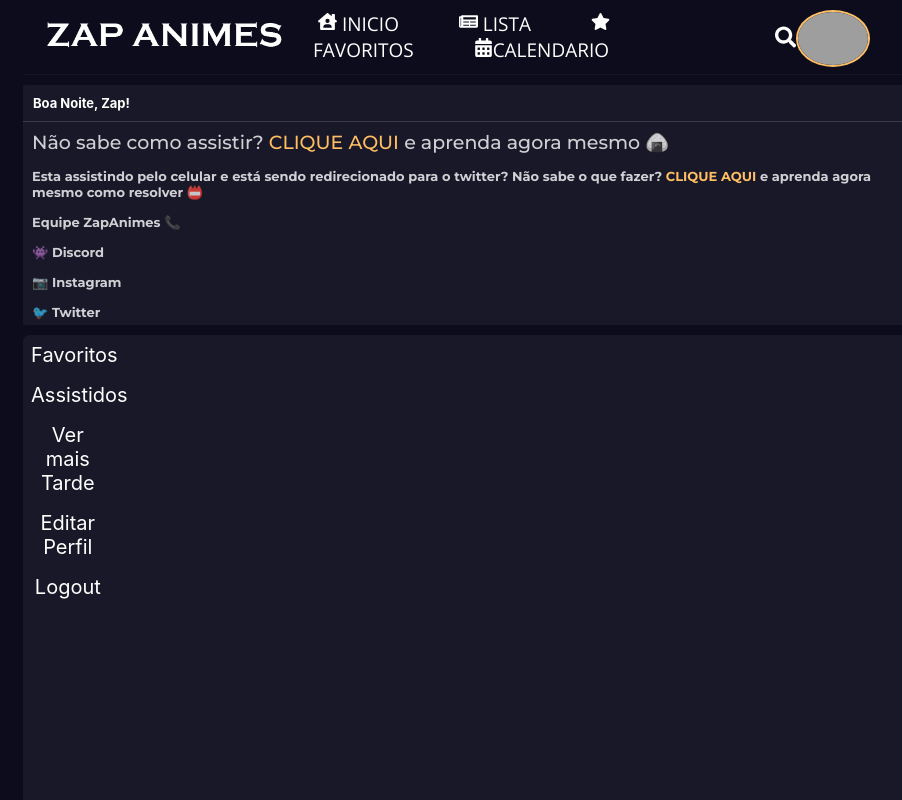
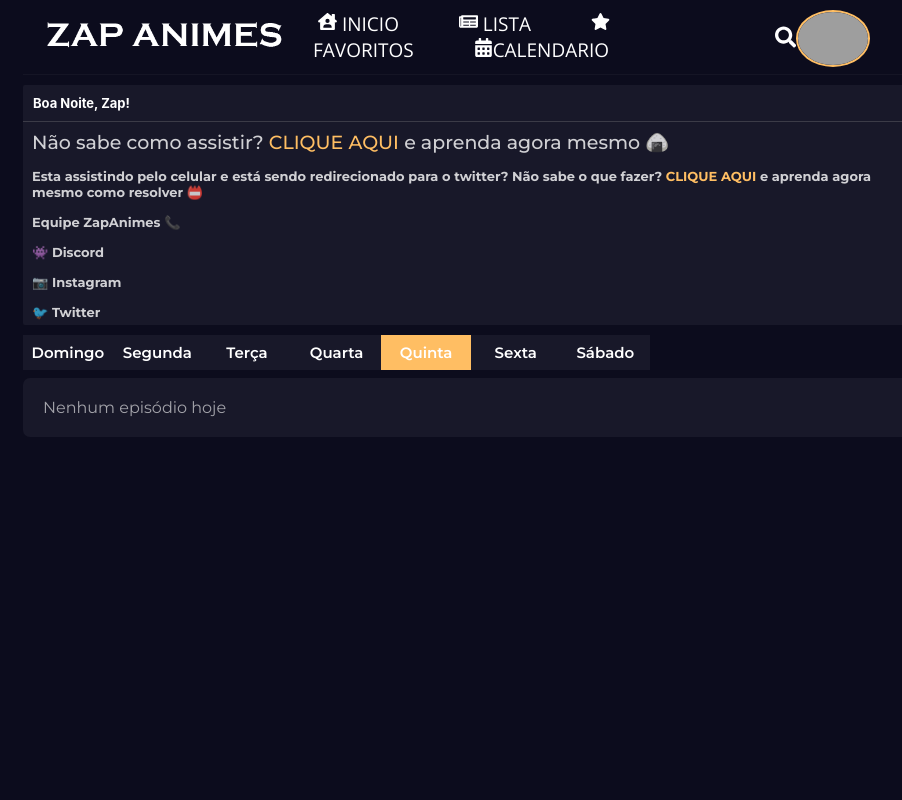
Before and after one commit to LukeRekt/site-animes-react, a React (Create React App) app: page /calendario in a window 1280 px wide. Shown: the top 800 px of the page, without its empty margins (169-1071 px from the left). Built offline with nearby package versions, Linux system fonts and the light colour scheme; no server answers; grey boxes are pictures that could not be loaded.

Commit message:
estilo calendário

```diff
--- a/src/components/pages/Calendario.js
+++ b/src/components/pages/Calendario.js
@@ -11,41 +11,53 @@
     return (//Deve ser possível adicionar no calendário por contas autorizadas
         <div className={styles.container}>
             <div className={styles.BtnSemana}>
-                <div onClick={() => toggleTab(1)} className={`${styles.favoritos} ${styles.tab_color}`} ><p> Favoritos</p></div>
-                <div onClick={() => toggleTab(2)} className={`${styles.assistidos} ${styles.tab_color}`}><p> Assistidos</p></div>
-                <div onClick={() => toggleTab(3)} className={`${styles.maistarde} ${styles.tab_color}`}><p>Ver mais Tarde</p></div>
-                <div onClick={() => toggleTab(5)} className={`${styles.editarPerfil} ${styles.tab_color}`}><p> Editar Perfil</p></div>
-                <div className={`${styles.algumacoisa} ${styles.tab_color}`}><p>Logout</p></div>
-
+                <div onClick={() => toggleTab(1)} className={toggleState === 1 ? `${styles.favoritos}  ${styles.tab_color} ${styles.tab_color_active}` : `${styles.favoritos}  ${styles.tab_color} `} ><p>Domingo</p></div>
+                <div onClick={() => toggleTab(2)} className={toggleState === 2 ? `${styles.assistidos}  ${styles.tab_color} ${styles.tab_color_active}` : `${styles.favoritos}  ${styles.tab_color} `}><p>Segunda</p></div>
+                <div onClick={() => toggleTab(3)} className={toggleState === 3 ? `${styles.maistarde}  ${styles.tab_color} ${styles.tab_color_active}` : `${styles.favoritos}  ${styles.tab_color} `}><p>Terça</p></div>
+                <div onClick={() => toggleTab(4)} className={toggleState === 4 ? `${styles.editarPerfil}  ${styles.tab_color} ${styles.tab_color_active}` : `${styles.favoritos}  ${styles.tab_color} `}><p>Quarta</p></div>
+                <div onClick={() => toggleTab(5)} className={toggleState === 5 ? `${styles.algumacoisa}  ${styles.tab_color} ${styles.tab_color_active}` : `${styles.favoritos}  ${styles.tab_color} `}><p>Quinta</p></div>
+                <div onClick={() => toggleTab(6)} className={toggleState === 6 ? `${styles.algumacoisa}  ${styles.tab_color} ${styles.tab_color_active}` : `${styles.favoritos}  ${styles.tab_color} `}><p>Sexta</p></div>
+                <div onClick={() => toggleTab(7)} className={toggleState === 7 ? `${styles.algumacoisa} ${styles.ultimo} ${styles.tab_color} ${styles.tab_color_active}` : `${styles.favoritos}  ${styles.tab_color} `}><p>Sábado</p></div>
             </div>
             <div className={styles.content_tabs}>
                 <div className={toggleState === 1 ? `${styles.content}  ${styles.active_content}` : `${styles.content}`}>
                     <div className={styles.naoTem}>
-                        <p> Você não tem nenhum favorito</p>
+                        <p> Nenhum episódio hoje</p>
                     </div>
 
                 </div>
 
                 <div className={toggleState === 2 ? `${styles.content}  ${styles.active_content}` : `${styles.content}`}>
                     <div className={styles.naoTem}>
-                        <p> Você não assistiu nada</p>
+                    <p> Nenhum episódio hoje</p>
                     </div>
                 </div>
 
                 <div className={toggleState === 3 ? `${styles.content}  ${styles.active_content}` : `${styles.content}`}>
                     <div className={styles.naoTem}>
-                        <p> Lista vazia</p>
+                    <p> Nenhum episódio hoje</p>
                     </div>
                 </div>
                 <div className={toggleState === 4 ? `${styles.content}  ${styles.active_content}` : `${styles.content}`}>
                     <div className={styles.naoTem}>
-                        <p>Você não tem nenhum favorito</p>
+                    <p> Nenhum episódio hoje</p>
                     </div>
                 </div>
                 <div className={toggleState === 5 ? `${styles.content}  ${styles.active_content}` : `${styles.content}`}>
-
+                <p> Nenhum episódio hoje</p>
+                </div>
+                <div className={toggleState === 6 ? `${styles.content}  ${styles.active_content}` : `${styles.content}`}>
+                    <div className={styles.naoTem}>
+                    <p> Nenhum episódio hoje</p>
+                    </div>
+                </div>
+                <div className={toggleState === 7 ? `${styles.content}  ${styles.active_content}` : `${styles.content} `}>
+                    <div className={styles.naoTem}>
+                    <p> Nenhum episódio hoje</p>
+                    </div>
                 </div>
             </div>
+
         </div>
     )
 }//Esta página tem prioridade no desenvolvilmeto
--- a/src/components/pages/Calendario.module.css
+++ b/src/components/pages/Calendario.module.css
@@ -1,12 +1,15 @@
 .container{
-    background-color: #181829;
     width: 70%;
     height: 80vh;
     border-radius: 7px;
     margin: auto;
+    font-family: 'Montserrat', sans-serif;
 }
 .tab_color {
     width: 10%;
+    float: left;
+    background-color: #181829;
+    font-weight: 600;
   }
   .tab_color p{
     text-align: center;
@@ -14,11 +17,11 @@
       padding: 9%;
       transition: 0.3s;
       cursor: pointer;
-      font-size: 20px;
+      font-size: 15px;
   }
   .tab_color p:hover{
-      background-color: #0C0C1D;
-      color: #eb9a2a;
+      background-color: #ffbe63;;
+      color: #0c0c1d;
   }
   .tab_color p svg {
       transition: 0.4s;
@@ -28,9 +31,9 @@
       fill: #eb9a2a;
   }
   .content_tabs{
-    width: 71%;
+    width: 96%;
     float: left;
-    margin-left: 14px;
+
     margin-top: 8px;
 
 }
@@ -58,3 +61,11 @@
   display: block;
 
 }
+.tab_color_active{
+  background-color: #ffbe63;;
+  color: #0c0c1d;
+}
+.ultimo{
+  border-top-right-radius: 4px;
+  border-bottom-right-radius: 4px;
+}
```
